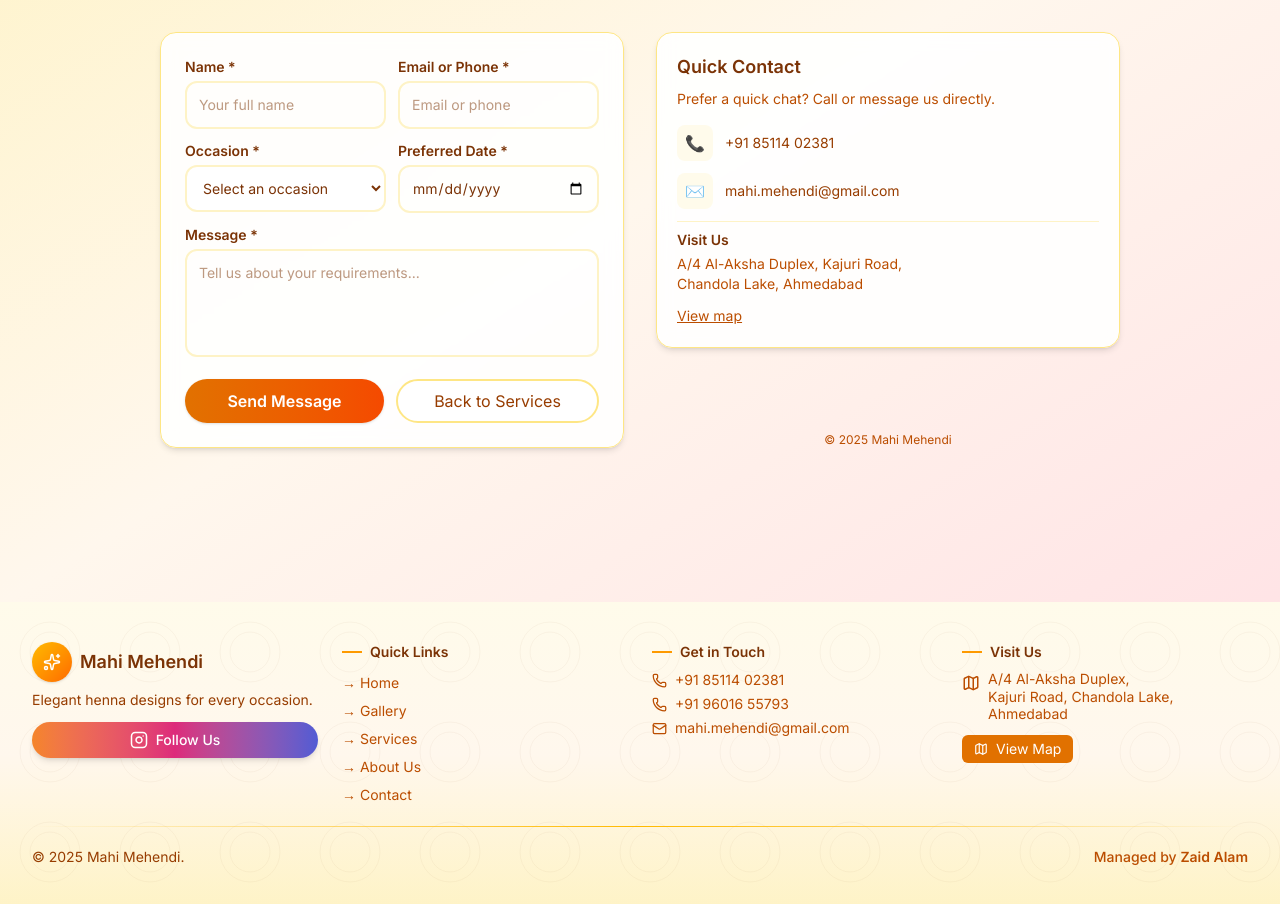
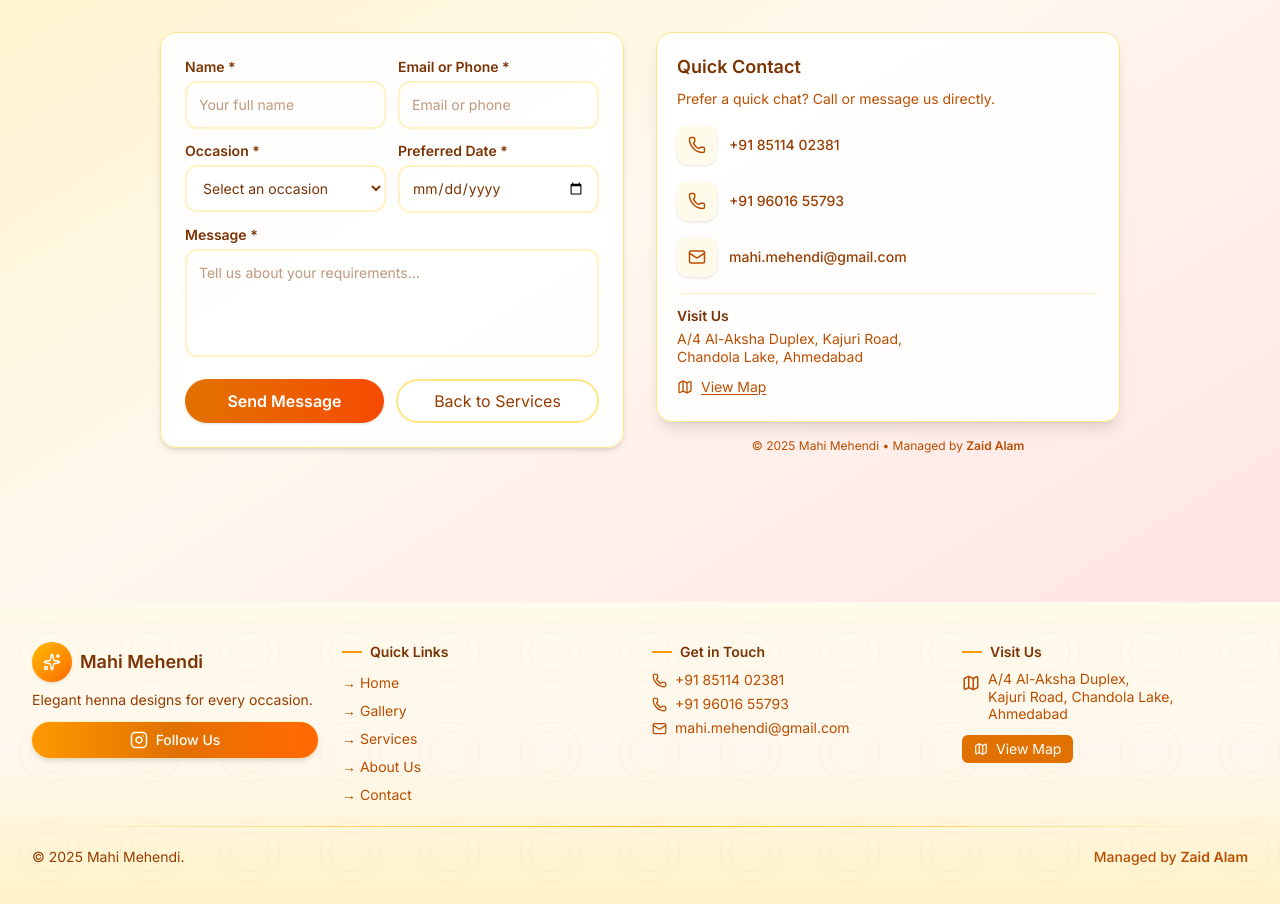
Before and after one commit to Mdk7866-gif/mahi_mehendi, a Next.js app: page /contact in a window 1280 px wide. Shown: the part 262-1166 px from the top of the page. Built offline with nearby package versions, Linux system fonts and the light colour scheme.

Commit message:
zaid ka kuchh kaam kiya

```diff
--- a/src/app/contact/page.tsx
+++ b/src/app/contact/page.tsx
@@ -1,10 +1,9 @@
 // src/app/contact/page.tsx
-// Contact page for the website
 'use client';
 import Link from 'next/link';
-import React, { useEffect, useState } from 'react';
-import { motion } from 'framer-motion';
-import { Sparkles } from 'lucide-react';
+import React, { useEffect, useRef, useState } from 'react';
+import { motion, AnimatePresence } from 'framer-motion';
+import { Sparkles, Phone, Mail, Map, X, CheckCircle } from 'lucide-react';
 
 type ContactForm = {
   name: string;
@@ -26,13 +25,33 @@ export default function Contact(): React.ReactElement {
 
   const [submitting, setSubmitting] = useState(false);
   const [error, setError] = useState('');
-  // <-- added submitted state to fix the build error
   const [submitted, setSubmitted] = useState(false);
+  const [showModal, setShowModal] = useState(false);
+
+  const okButtonRef = useRef<HTMLButtonElement | null>(null);
 
   useEffect(() => {
     const t = setTimeout(() => setLoading(false), 450);
     return () => clearTimeout(t);
   }, []);
+
+  // auto-dismiss modal after 4s when it opens
+  useEffect(() => {
+    if (!showModal) return;
+    // give focus to OK button for accessibility
+    okButtonRef.current?.focus();
+    const t = setTimeout(() => setShowModal(false), 4000);
+    // allow closing with Escape key
+    const onKey = (e: KeyboardEvent) => {
+      if (e.key === 'Escape') setShowModal(false);
+      if (e.key === 'Enter') setShowModal(false);
+    };
+    window.addEventListener('keydown', onKey);
+    return () => {
+      clearTimeout(t);
+      window.removeEventListener('keydown', onKey);
+    };
+  }, [showModal]);
 
   const handleChange =
     (key: keyof ContactForm) =>
@@ -55,6 +74,7 @@ export default function Contact(): React.ReactElement {
       const json = await res.json();
       if (res.ok) {
         setSubmitted(true);
+        setShowModal(true);
         setFormData({ name: '', emailOrPhone: '', occasion: '', preferredDate: '', message: '' });
       } else {
         setError(json?.error || 'Failed to submit.');
@@ -81,24 +101,32 @@ export default function Contact(): React.ReactElement {
   }
 
   return (
+    <>
       <main className="min-h-screen mt-16 bg-gradient-to-br from-amber-100 via-orange-50 to-rose-100 py-12">
         <div className="max-w-5xl mx-auto px-4 sm:px-6 lg:px-8">
-        <motion.header initial={{ opacity: 0, y: -8 }} animate={{ opacity: 1, y: 0 }} transition={{ duration: 0.4 }} className="mb-8 text-center">
+          <motion.header
+            initial={{ opacity: 0, y: -8 }}
+            animate={{ opacity: 1, y: 0 }}
+            transition={{ duration: 0.4 }}
+            className="mb-8 text-center"
+          >
             <div className="inline-flex items-center gap-3 bg-white/90 backdrop-blur-sm border border-amber-200 rounded-full px-4 py-2 shadow-sm mx-auto">
               <Sparkles className="text-amber-600" size={18} />
               <span className="text-amber-800 font-medium text-sm">Have a question? We’d love to help</span>
             </div>
 
             <h1 className="mt-4 text-3xl sm:text-4xl font-extrabold text-amber-900">Contact Mahi Mehendi</h1>
-          <p className="mt-2 text-amber-700 text-sm sm:text-base max-w-2xl mx-auto">Share your event details and preferred date — we&apos;ll get back with availability and a quote.</p>
+            <p className="mt-2 text-amber-700 text-sm sm:text-base max-w-2xl mx-auto">
+              Share your event details and preferred date — we&apos;ll get back with availability and a quote.
+            </p>
           </motion.header>
 
           <motion.section initial={{ opacity: 0 }} animate={{ opacity: 1 }} transition={{ duration: 0.45 }}>
             <div className="grid grid-cols-1 lg:grid-cols-2 gap-6 lg:gap-8">
-
               {/* Left: Contact card (form) */}
               <div className="order-2 lg:order-1">
                 <form onSubmit={handleSubmit} className="bg-white/90 backdrop-blur-sm rounded-2xl p-5 sm:p-6 shadow-md border border-amber-200">
+                  {/* Inline banner */}
                   {submitted && (
                     <div className="mb-4 p-3 rounded-md bg-emerald-50 text-emerald-800 border border-emerald-100">
                       Thank you — your message has been sent. We&apos;ll contact you shortly.
@@ -108,19 +136,36 @@ export default function Contact(): React.ReactElement {
                   <div className="grid grid-cols-1 sm:grid-cols-2 gap-3">
                     <div>
                       <label className="block text-amber-900 text-sm font-semibold mb-1">Name *</label>
-                    <input required value={formData.name} onChange={handleChange('name')} className="w-full p-3 rounded-xl border-2 border-amber-100 focus:border-amber-400 outline-none text-amber-900 text-sm" placeholder="Your full name" />
+                      <input
+                        required
+                        value={formData.name}
+                        onChange={handleChange('name')}
+                        className="w-full p-3 rounded-xl border-2 border-amber-100 focus:border-amber-400 outline-none text-amber-900 text-sm"
+                        placeholder="Your full name"
+                      />
                     </div>
 
                     <div>
                       <label className="block text-amber-900 text-sm font-semibold mb-1">Email or Phone *</label>
-                    <input required value={formData.emailOrPhone} onChange={handleChange('emailOrPhone')} className="w-full p-3 rounded-xl border-2 border-amber-100 focus:border-amber-400 outline-none text-amber-900 text-sm" placeholder="Email or phone" />
+                      <input
+                        required
+                        value={formData.emailOrPhone}
+                        onChange={handleChange('emailOrPhone')}
+                        className="w-full p-3 rounded-xl border-2 border-amber-100 focus:border-amber-400 outline-none text-amber-900 text-sm"
+                        placeholder="Email or phone"
+                      />
                     </div>
                   </div>
 
                   <div className="mt-3 grid grid-cols-1 sm:grid-cols-2 gap-3">
                     <div>
                       <label className="block text-amber-900 text-sm font-semibold mb-1">Occasion *</label>
-                    <select required value={formData.occasion} onChange={handleChange('occasion')} className="w-full p-3 rounded-xl border-2 border-amber-100 focus:border-amber-400 outline-none text-amber-900 text-sm bg-white">
+                      <select
+                        required
+                        value={formData.occasion}
+                        onChange={handleChange('occasion')}
+                        className="w-full p-3 rounded-xl border-2 border-amber-100 focus:border-amber-400 outline-none text-amber-900 text-sm bg-white"
+                      >
                         <option value="">Select an occasion</option>
                         <option value="bridal">Bridal</option>
                         <option value="engagement">Engagement</option>
@@ -131,56 +176,104 @@ export default function Contact(): React.ReactElement {
 
                     <div>
                       <label className="block text-amber-900 text-sm font-semibold mb-1">Preferred Date *</label>
-                    <input required value={formData.preferredDate} onChange={handleChange('preferredDate')} min={new Date().toISOString().split('T')[0]} type="date" className="w-full p-3 rounded-xl border-2 border-amber-100 focus:border-amber-400 outline-none text-amber-900 text-sm" />
+                      <input
+                        required
+                        value={formData.preferredDate}
+                        onChange={handleChange('preferredDate')}
+                        min={new Date().toISOString().split('T')[0]}
+                        type="date"
+                        className="w-full p-3 rounded-xl border-2 border-amber-100 focus:border-amber-400 outline-none text-amber-900 text-sm"
+                      />
                     </div>
                   </div>
 
                   <div className="mt-3">
                     <label className="block text-amber-900 text-sm font-semibold mb-1">Message *</label>
-                  <textarea required value={formData.message} onChange={handleChange('message')} rows={4} className="w-full p-3 rounded-xl border-2 border-amber-100 focus:border-amber-400 outline-none text-amber-900 text-sm resize-none" placeholder="Tell us about your requirements..." />
+                    <textarea
+                      required
+                      value={formData.message}
+                      onChange={handleChange('message')}
+                      rows={4}
+                      className="w-full p-3 rounded-xl border-2 border-amber-100 focus:border-amber-400 outline-none text-amber-900 text-sm resize-none"
+                      placeholder="Tell us about your requirements..."
+                    />
                   </div>
 
-                {error && <div className="mt-3 p-3 bg-red-50 text-red-700 rounded-md border border-red-100 text-sm">{error}</div>}
+                  {error && (
+                    <div className="mt-3 p-3 bg-red-50 text-red-700 rounded-md border border-red-100 text-sm">{error}</div>
+                  )}
 
                   <div className="mt-4 flex flex-col sm:flex-row gap-3">
-                  <button disabled={submitting} type="submit" className="flex-1 inline-flex items-center justify-center gap-2 bg-gradient-to-r from-amber-600 to-orange-600 text-white rounded-full px-4 py-2 font-semibold shadow hover:shadow-lg transition disabled:opacity-60">
+                    <button
+                      disabled={submitting}
+                      type="submit"
+                      className="flex-1 inline-flex items-center justify-center gap-2 bg-gradient-to-r from-amber-600 to-orange-600 text-white rounded-full px-4 py-2 font-semibold shadow hover:shadow-lg transition disabled:opacity-60"
+                    >
                       {submitting ? 'Sending…' : 'Send Message'}
                     </button>
 
-                  <Link href="/services" className="flex-1 inline-flex items-center justify-center border-2 border-amber-200 rounded-full px-4 py-2 text-amber-800 bg-white hover:bg-amber-50 transition">Back to Services</Link>
+                    <Link
+                      href="/services"
+                      className="flex-1 inline-flex items-center justify-center border-2 border-amber-200 rounded-full px-4 py-2 text-amber-800 bg-white hover:bg-amber-50 transition"
+                    >
+                      Back to Services
+                    </Link>
                   </div>
-
                 </form>
               </div>
 
               {/* Right: Info panel */}
               <aside className="order-1 lg:order-2 flex flex-col justify-between">
-              <div className="bg-white/90 backdrop-blur-sm rounded-2xl p-5 shadow-md border border-amber-200">
-                <h3 className="text-amber-900 font-semibold text-lg">Quick Contact</h3>
+                <div className="bg-white/90 backdrop-blur-sm rounded-2xl p-5 shadow-lg border border-amber-200">
+                  <h3 className="text-amber-900 font-semibold text-lg flex items-center gap-2">Quick Contact</h3>
+
                   <p className="mt-2 text-amber-700 text-sm">Prefer a quick chat? Call or message us directly.</p>
 
-                <div className="mt-4 space-y-3">
-                  <a href="tel:+918511402381" className="flex items-center gap-3 text-amber-800 hover:text-amber-900">
-                    <span className="inline-flex items-center justify-center w-9 h-9 rounded-lg bg-amber-50 text-amber-700">📞</span>
-                    <div className="text-sm">+91 85114 02381</div>
+                  <div className="mt-4 space-y-4">
+                    <a href="tel:+918511402381" className="flex items-center gap-3 group text-amber-800 hover:text-amber-900 transition-all">
+                      <span className="inline-flex items-center justify-center w-10 h-10 rounded-xl bg-amber-50 text-amber-700 shadow-sm group-hover:bg-amber-100">
+                        <Phone size={18} />
+                      </span>
+                      <div className="text-sm font-medium">+91 85114 02381</div>
                     </a>
 
-                  <a href="mailto:mahi.mehendi@gmail.com" className="flex items-center gap-3 text-amber-800 hover:text-amber-900">
-                    <span className="inline-flex items-center justify-center w-9 h-9 rounded-lg bg-amber-50 text-amber-700">✉️</span>
-                    <div className="text-sm">mahi.mehendi@gmail.com</div>
+                    <a href="tel:+919601655793" className="flex items-center gap-3 group text-amber-800 hover:text-amber-900 transition-all">
+                      <span className="inline-flex items-center justify-center w-10 h-10 rounded-xl bg-amber-50 text-amber-700 shadow-sm group-hover:bg-amber-100">
+                        <Phone size={18} />
+                      </span>
+                      <div className="text-sm font-medium">+91 96016 55793</div>
                     </a>
 
-                  <div className="pt-2 border-t border-amber-100 mt-3">
-                    <h4 className="text-amber-900 font-semibold text-sm">Visit Us</h4>
-                    <address className="not-italic text-amber-700 text-sm mt-1">A/4 Al-Aksha Duplex, Kajuri Road,<br/>Chandola Lake, Ahmedabad</address>
-                    <Link href="https://maps.google.com/?q=A/4%20Al-Aksha%20Duplex%20Kajuri%20Road%20Beral%20Market%20Chandola%20Lake%20Danilimda%20Ahmedabad" className="inline-block mt-3 text-sm text-amber-700 hover:text-amber-900 underline">View map</Link>
+                    <a href="mailto:mahi.mehendi@gmail.com" className="flex items-center gap-3 group text-amber-800 hover:text-amber-900 transition-all">
+                      <span className="inline-flex items-center justify-center w-10 h-10 rounded-xl bg-amber-50 text-amber-700 shadow-sm group-hover:bg-amber-100">
+                        <Mail size={18} />
+                      </span>
+                      <div className="text-sm font-medium">mahi.mehendi@gmail.com</div>
+                    </a>
+
+                    <div className="pt-3 border-t border-amber-100 mt-4">
+                      <h4 className="text-amber-900 font-semibold text-sm flex items-center gap-2">Visit Us</h4>
+
+                      <address className="not-italic text-amber-700 text-sm leading-tight mt-1">
+                        A/4 Al-Aksha Duplex, Kajuri Road,<br />
+                        Chandola Lake, Ahmedabad
+                      </address>
+
+                      <Link
+                        href="https://maps.google.com/?q=A/4%20Al-Aksha%20Duplex%20Kajuri%20Road%20Beral%20Market%20Chandola%20Lake%20Danilimda%20Ahmedabad"
+                        className="inline-flex items-center gap-2 mt-3 text-sm text-amber-700 hover:text-amber-900 underline underline-offset-2 transition-all"
+                      >
+                        <Map size={16} />
+                        View Map
+                      </Link>
                     </div>
                   </div>
                 </div>
 
-              <div className="mt-4 text-center text-xs text-amber-700">© {new Date().getFullYear()} Mahi Mehendi</div>
+                <div className="mt-4 text-center text-xs text-amber-700">
+                  © {new Date().getFullYear()} Mahi Mehendi • Managed by <span className="font-semibold">Zaid Alam</span>
+                </div>
               </aside>
-
             </div>
           </motion.section>
         </div>
@@ -191,5 +284,83 @@ export default function Contact(): React.ReactElement {
           <div className="absolute bottom-12 right-6 w-64 h-64 bg-orange-400 rounded-full blur-3xl" />
         </div>
       </main>
+
+      {/* SUCCESS POPUP MODAL - IMPROVED LAYOUT */}
+      <AnimatePresence>
+        {showModal && (
+          <motion.div
+            initial={{ opacity: 0 }}
+            animate={{ opacity: 1 }}
+            exit={{ opacity: 0 }}
+            className="fixed inset-0 z-50 flex items-center justify-center p-4"
+            aria-hidden={!showModal}
+          >
+            {/* overlay */}
+            <motion.div
+              initial={{ opacity: 0 }}
+              animate={{ opacity: 0.45 }}
+              exit={{ opacity: 0 }}
+              className="absolute inset-0 bg-black"
+            />
+
+            {/* modal card */}
+            <motion.div
+              initial={{ y: 18, scale: 0.98, opacity: 0 }}
+              animate={{ y: 0, scale: 1, opacity: 1 }}
+              exit={{ y: 12, scale: 0.98, opacity: 0 }}
+              transition={{ type: 'spring', stiffness: 280, damping: 28 }}
+              role="dialog"
+              aria-modal="true"
+              aria-label="Submission success"
+              className="relative w-full max-w-md mx-auto bg-white rounded-2xl p-5 shadow-2xl ring-1 ring-amber-100"
+            >
+              <button
+                onClick={() => setShowModal(false)}
+                className="absolute top-3 right-3 p-1 rounded-md text-amber-500 hover:bg-amber-50"
+                aria-label="Close success dialog"
+              >
+                <X size={16} />
+              </button>
+
+              <div className="flex flex-col sm:flex-row items-start gap-4">
+                <div className="flex-shrink-0">
+                  <div className="w-14 h-14 rounded-lg bg-emerald-50 flex items-center justify-center text-emerald-700">
+                    <CheckCircle size={32} />
+                  </div>
+                </div>
+
+                <div className="flex-1">
+                  <h3 className="text-amber-900 font-semibold text-lg">Message sent successfully</h3>
+                  <p className="mt-1 text-amber-700 text-sm">
+                    Thanks for reaching out — we received your message. We’ll contact you shortly to confirm availability and next steps.
+                  </p>
+
+                  <div className="mt-4 flex items-center gap-3">
+                    <button
+                      ref={okButtonRef}
+                      onClick={() => setShowModal(false)}
+                      className="inline-flex items-center justify-center px-4 py-2 rounded-full bg-amber-600 text-white font-semibold shadow hover:shadow-lg transition focus:outline-none focus-visible:ring-2 focus-visible:ring-amber-300"
+                    >
+                      OK
+                    </button>
+
+                    <button
+                      onClick={() => {
+                        setShowModal(false);
+                        // optionally navigate to services page or elsewhere:
+                        // router.push('/services');
+                      }}
+                      className="inline-flex items-center justify-center px-3 py-2 rounded-full border border-amber-200 text-amber-700 bg-white hover:bg-amber-50 transition"
+                    >
+                      Close
+                    </button>
+                  </div>
+                </div>
+              </div>
+            </motion.div>
+          </motion.div>
+        )}
+      </AnimatePresence>
+    </>
   );
 }
--- a/src/components/Footer.tsx
+++ b/src/components/Footer.tsx
@@ -6,7 +6,7 @@ import {
   Sparkles,
   Phone,
   Mail,
-  Map,      // Map icon (Improved)
+  Map,
   Instagram
 } from 'lucide-react';
 
@@ -45,7 +45,7 @@ export default function Footer(): React.ReactElement {
               Elegant henna designs for every occasion.
             </p>
 
-            {/* Instagram Button - Full Width Official Colors */}
+            {/* Instagram Button - MATCHING SITE COLORS (Full Width) */}
             <div className="w-full mt-3">
               <motion.a
                 href="https://instagram.com/mehendi_by_mahii_2"
@@ -53,12 +53,13 @@ export default function Footer(): React.ReactElement {
                 rel="noopener noreferrer"
                 className="flex items-center justify-center gap-2
                            w-full px-6 py-2
-                           bg-gradient-to-r
-                           from-[#F58529] via-[#DD2A7B] via-[#8134AF] to-[#515BD4]
+                           bg-gradient-to-r from-amber-500 via-amber-600 to-orange-500
                            text-white rounded-full text-sm font-medium
-                           shadow-md hover:shadow-lg transition-all"
-                whileHover={{ scale: 1.03 }}
-                whileTap={{ scale: 0.97 }}
+                           shadow-md hover:shadow-xl transition-transform transform hover:-translate-y-0.5
+                           ring-1 ring-amber-200/40"
+                whileHover={{ scale: 1.02 }}
+                whileTap={{ scale: 0.98 }}
+                aria-label="Follow Mahi Mehendi on Instagram"
               >
                 <Instagram size={18} />
                 <span>Follow Us</span>
```
Lines whose indentation alone changed are shown as unchanged.
